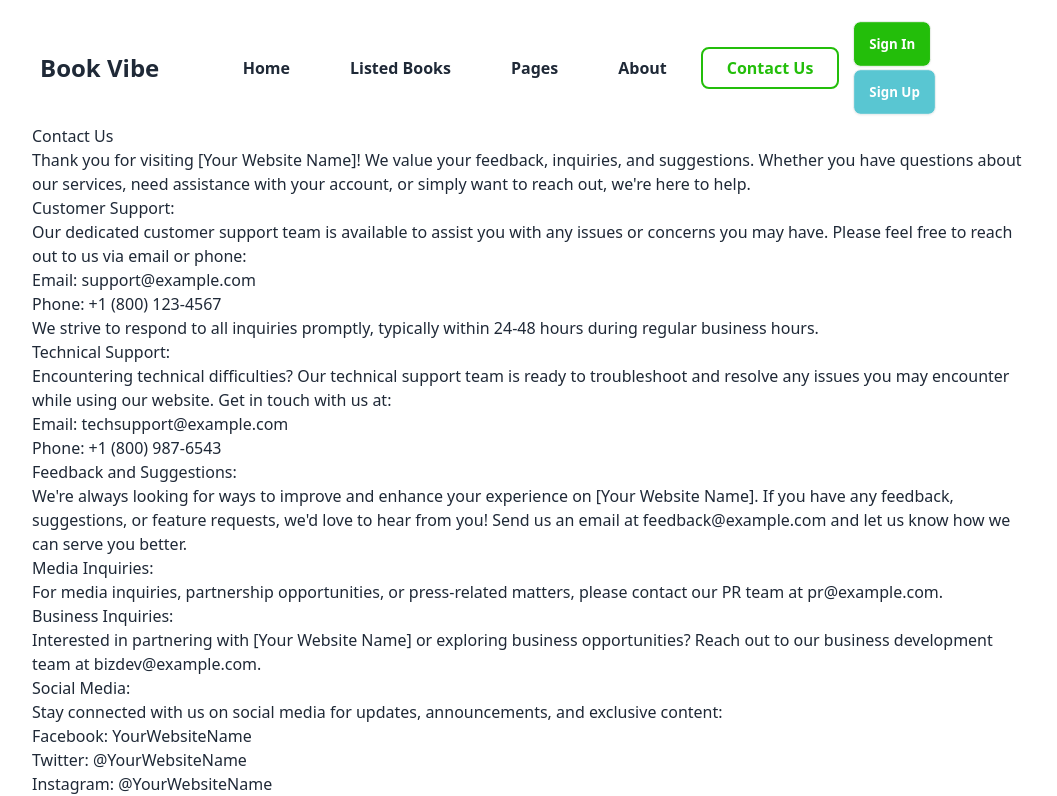
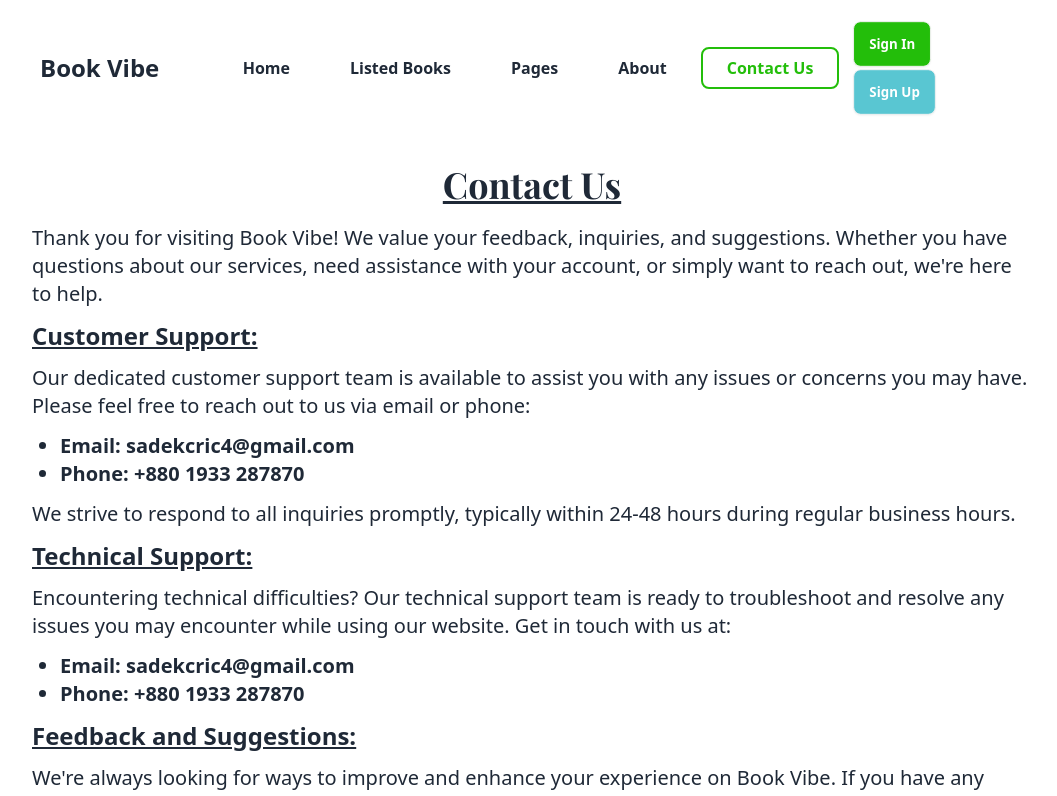
Before and after one commit to sadekcric/assignment-8-book-review, a React (Vite) app: page /contact in a window 1280 px wide. Shown: the top 796 px of the page, without its empty margins (108-1165 px from the left). Built offline with nearby package versions, Linux system fonts and the light colour scheme; a web font is replaced by a local one.

Commit message:
Contuct us pages uploaded

```diff
--- a/src/Components/Contact.jsx
+++ b/src/Components/Contact.jsx
@@ -1,73 +1,78 @@
 const Contact = () => {
   return (
-    <div>
-      <h1>Contact Us</h1>
+    <div className="min-h-[calc(100vh-144px)] space-y-3 mt-10">
+      <h1 className=" text-2xl lg:text-4xl playFire font-bold underline text-center mb-5">Contact Us</h1>
 
-      <p>
-        Thank you for visiting [Your Website Name]! We value your feedback, inquiries, and suggestions. Whether you have questions about our
-        services, need assistance with your account, or simply want to reach out, we're here to help.
+      <p className="text-lg lg:text-xl leading-normal">
+        Thank you for visiting Book Vibe! We value your feedback, inquiries, and suggestions. Whether you have questions about our services,
+        need assistance with your account, or simply want to reach out, we're here to help.
       </p>
 
-      <h3>Customer Support:</h3>
+      <h3 className="text-xl lg:text-2xl font-bold underline">Customer Support:</h3>
 
-      <p>
+      <p className="text-lg lg:text-xl leading-normal">
         Our dedicated customer support team is available to assist you with any issues or concerns you may have. Please feel free to reach
         out to us via email or phone:
       </p>
 
-      <ul>
-        <li>Email: support@example.com</li>
-        <li>Phone: +1 (800) 123-4567</li>
+      <ul className="list-disc ml-7">
+        <li className="text-lg lg:text-xl font-semibold">Email: sadekcric4@gmail.com</li>
+        <li className="text-lg lg:text-xl font-semibold">Phone: +880 1933 287870</li>
       </ul>
 
-      <p>We strive to respond to all inquiries promptly, typically within 24-48 hours during regular business hours.</p>
+      <p className="text-lg lg:text-xl leading-normal">
+        We strive to respond to all inquiries promptly, typically within 24-48 hours during regular business hours.
+      </p>
 
-      <h3>Technical Support:</h3>
+      <h3 className="text-xl lg:text-2xl font-bold underline">Technical Support:</h3>
 
-      <p>
+      <p className="text-lg lg:text-xl leading-normal">
         Encountering technical difficulties? Our technical support team is ready to troubleshoot and resolve any issues you may encounter
         while using our website. Get in touch with us at:
       </p>
 
-      <ul>
-        <li>Email: techsupport@example.com</li>
-        <li>Phone: +1 (800) 987-6543</li>
+      <ul className="list-disc ml-7">
+        <li className="text-lg lg:text-xl font-semibold">Email: sadekcric4@gmail.com</li>
+        <li className="text-lg lg:text-xl font-semibold">Phone: +880 1933 287870</li>
       </ul>
 
-      <h3>Feedback and Suggestions:</h3>
+      <h3 className="text-xl lg:text-2xl font-bold underline">Feedback and Suggestions:</h3>
 
-      <p>
-        We're always looking for ways to improve and enhance your experience on [Your Website Name]. If you have any feedback, suggestions,
-        or feature requests, we'd love to hear from you! Send us an email at feedback@example.com and let us know how we can serve you
-        better.
+      <p className="text-lg lg:text-xl leading-normal">
+        We're always looking for ways to improve and enhance your experience on Book Vibe. If you have any feedback, suggestions, or feature
+        requests, we'd love to hear from you! Send us an email at feedback@example.com and let us know how we can serve you better.
       </p>
 
-      <h3>Media Inquiries:</h3>
+      <h3 className="text-xl lg:text-2xl font-bold underline">Media Inquiries:</h3>
 
-      <p>For media inquiries, partnership opportunities, or press-related matters, please contact our PR team at pr@example.com.</p>
+      <p className="text-lg lg:text-xl leading-normal">
+        For media inquiries, partnership opportunities, or press-related matters, please contact our PR team at pr@example.com.
+      </p>
 
-      <h3>Business Inquiries:</h3>
+      <h3 className="text-xl lg:text-2xl font-bold underline">Business Inquiries:</h3>
 
-      <p>
-        Interested in partnering with [Your Website Name] or exploring business opportunities? Reach out to our business development team at
+      <p className="text-lg lg:text-xl leading-normal">
+        Interested in partnering with Book Vibe or exploring business opportunities? Reach out to our business development team at
         bizdev@example.com.
       </p>
 
-      <h3>Social Media:</h3>
+      <h3 className="text-xl lg:text-2xl font-bold underline">Social Media:</h3>
 
-      <p>Stay connected with us on social media for updates, announcements, and exclusive content:</p>
+      <p className="text-lg lg:text-xl leading-normal">
+        Stay connected with us on social media for updates, announcements, and exclusive content:
+      </p>
 
-      <ul>
-        <li>Facebook: YourWebsiteName</li>
-        <li>Twitter: @YourWebsiteName</li>
-        <li>Instagram: @YourWebsiteName</li>
+      <ul className="list-disc ml-7">
+        <li className="text-lg lg:text-xl font-semibold">Facebook: MD Sadekur Rahman</li>
+        <li className="text-lg lg:text-xl font-semibold">Twitter: @sadekcric</li>
+        <li className="text-lg lg:text-xl font-semibold">Instagram: @sadekcric4</li>
       </ul>
 
-      <address>
-        <h2>[Your Website Name]</h2>
+      <address className="mt-5 text-right">
+        <h2 className="text-lg lg:text-xl font-semibold">Book Vibe</h2>
 
-        <p>123 Main Street</p>
-        <p>City, State, ZIP Code Country</p>
+        <p className="text-lg lg:text-xl leading-normal">1710 model para</p>
+        <p className="text-lg lg:text-xl leading-normal">Chowgacha, Jessore, Bangladesh.</p>
       </address>
     </div>
   );
```
